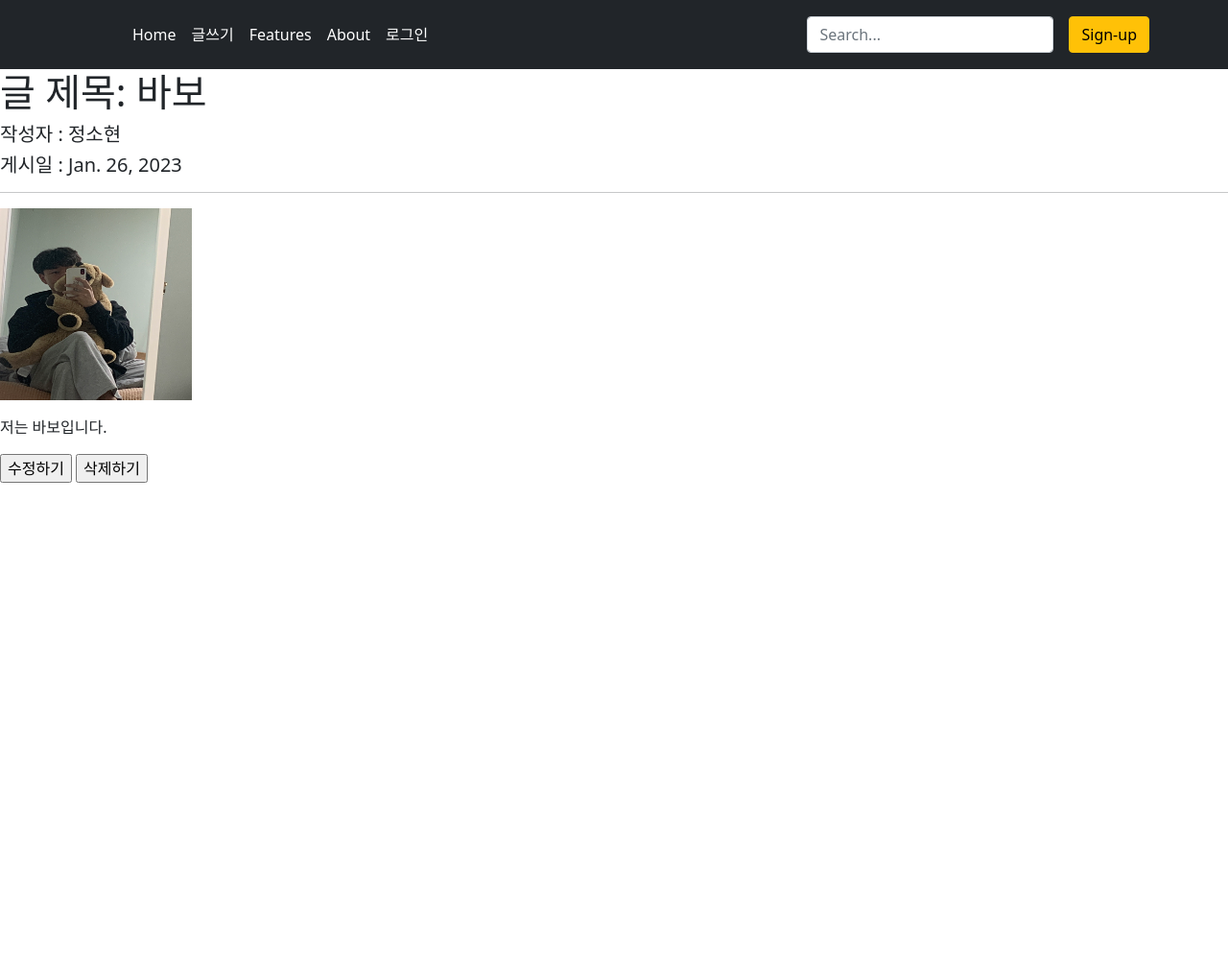
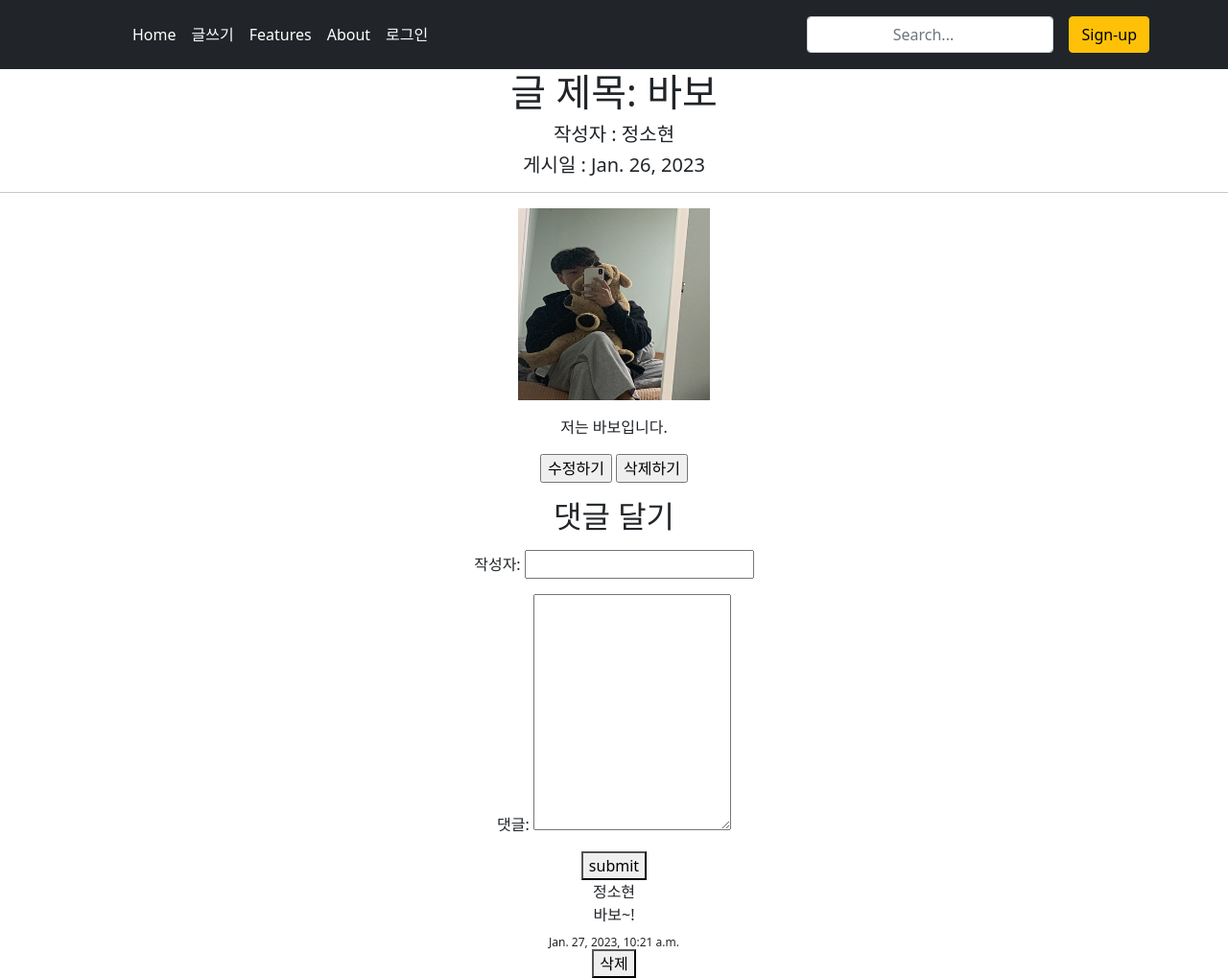
Before and after one commit to YongGoose/django_blog_with_image, a Django app: page /blog/15 in a window 1280 px wide. Shown: the whole page at 96% size. Before the commit the page ends 503 px from the top, so only its background shows below. Run offline with Django 4.2, Linux system fonts and the light colour scheme; data comes from the database, SQL or seed files in the repository; both versions use the stored data as it was after the commit.

Commit message:
comment_del,add

```diff
--- a/blog/Templates/detail.html
+++ b/blog/Templates/detail.html
@@ -1,7 +1,9 @@
 {% extends 'base.html' %}
 {% load static %}
 {% block title %} 디테일 페이지 {% endblock %}
+{% block link %} {% static 'detail.css' %} {% endblock %}
 {% block content %}
+<div class="post">
     <h1>글 제목: {{ blog.title }}</h1>
     <h5>작성자 : {{ blog.author }}</h5>
     <h5>게시일 : {{ blog.pub_date }}</h5>
@@ -9,8 +11,35 @@
     {% if blog.image %}
     <p><img src=" {{ blog.image.url }}" width="200" height="200" alt="X"></p>
     {% endif %}
-    <p>{{ blog.body }}</p>
+    <p id="img_des">{{ blog.body }}</p>
     <a href="{% url 'update' blog.id %}"><input type="button" value="수정하기"></a>
     <a href="{% url 'delete' blog.id %}"><input type="button" value="삭제하기"></a>
+</div>
+<div class="comment">
+    <p class="comment_title"><h2>댓글 달기</h2></p>
+    <form action="{% url 'create_comment' blog.id %}" method="POST", enctype="multipart/form-data">
+    {% csrf_token %}
+    <p>작성자: <input type="text" name="author"></p>
+    <p>댓글: <textarea name="content"  cols="20" rows="10"></textarea></p>
+    <button type="submit">submit</button>
+</form>
+</div>
+
+{% for comment in blog.comment_set.all %}
+    <div class="comment__box">
+        <div class="comment_box_form">
+            <div class="user-id">
+                {{ comment.author }}
+            </div>
+            <div class="user-comment">{{ comment.content|linebreaksbr }}</div>
+            <sub class="comment-date">{{ comment.create_at }}</sub>
+        </div>
+    </div>
+    <div class="comment-delete">
+        <a href="{% url 'delete_comment' blog.id comment.id %}">
+            <button class="comment-submit2">삭제</button>
+        </a>
+    </div>
+{% endfor %}
 {% endblock %}
 <!-- 중괄호와 %사이에 공간이 있으면 안된다. block을 사용하면 항상 endblock을 해줘야한다. -->
--- a/blog/models.py
+++ b/blog/models.py
@@ -9,3 +9,12 @@ class BLog(models.Model):
 
     def __str__(self):
         return self.title
+
+class Comment(models.Model):
+    content = models.CharField(max_length=200)
+    author = models.CharField(max_length=50)
+    blog = models.ForeignKey(BLog,on_delete=models.CASCADE)
+    create_at = models.DateTimeField(auto_now=True)
+
+    def __str__(self):
+        return self.content
--- /dev/null
+++ b/blog/static/detail.css
@@ -0,0 +1,3 @@
+body *{
+    text-align: center;
+}
--- a/blog/urls.py
+++ b/blog/urls.py
@@ -5,5 +5,7 @@ urlpatterns =[
     path('<str:id>', views.detail, name='detail'),
     path('update/<str:id>', views.update, name='update'),
     path('delete/<str:id>', views.delete, name='delete'),
-    path('post/', views.make_post, name='post')
+    path('post/', views.make_post, name='post'),
+    path('create_comment/<int:blog_id>', views.create_comment, name='create_comment'),
+    path('delete_comment/<int:blog_id>/<int:comment_id>/', views.delete_comment, name='delete_comment')
 ]
--- a/blog/views.py
+++ b/blog/views.py
@@ -60,3 +60,19 @@ def make_post(request):
         return render(request,'new.html')
 
 # 이 두 함수의 차이점은 render의 경우 내가 가진 templates를 data를 넣어 보내고 싶을 때 이용하고, redirect는 내가 가진 templates뿐만 아니라 절대 url로 이동하고 싶을 때에도 이용할 수 있다는 거죠
+
+def create_comment(request, blog_id):
+    if request.method == "POST":
+        comment = Comment()
+        comment.blog = get_object_or_404(BLog, pk=blog_id)
+        comment.author = request.POST['author']
+        comment.content = request.POST['content']
+        comment.create_at = timezone.datetime.now()
+        comment.save()
+
+        return redirect('detail', blog_id)
+
+def delete_comment(request, blog_id, comment_id):
+    my_comment = Comment.objects.get(pk=comment_id)
+    my_comment.delete()
+    return redirect('detail', blog_id)
```
Also changed, not shown: blog/migrations/0002_comment.py (added), db.sqlite3.
